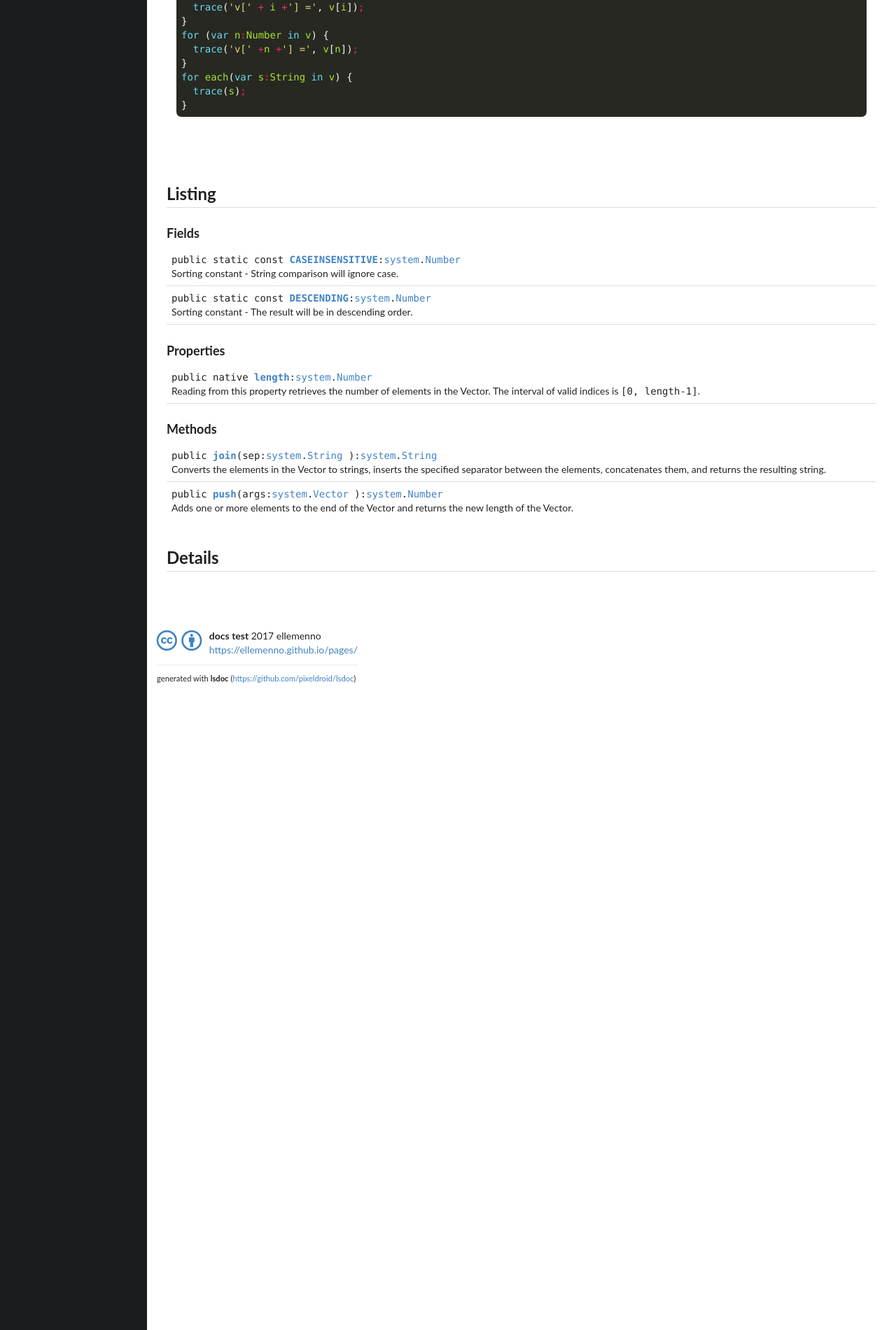
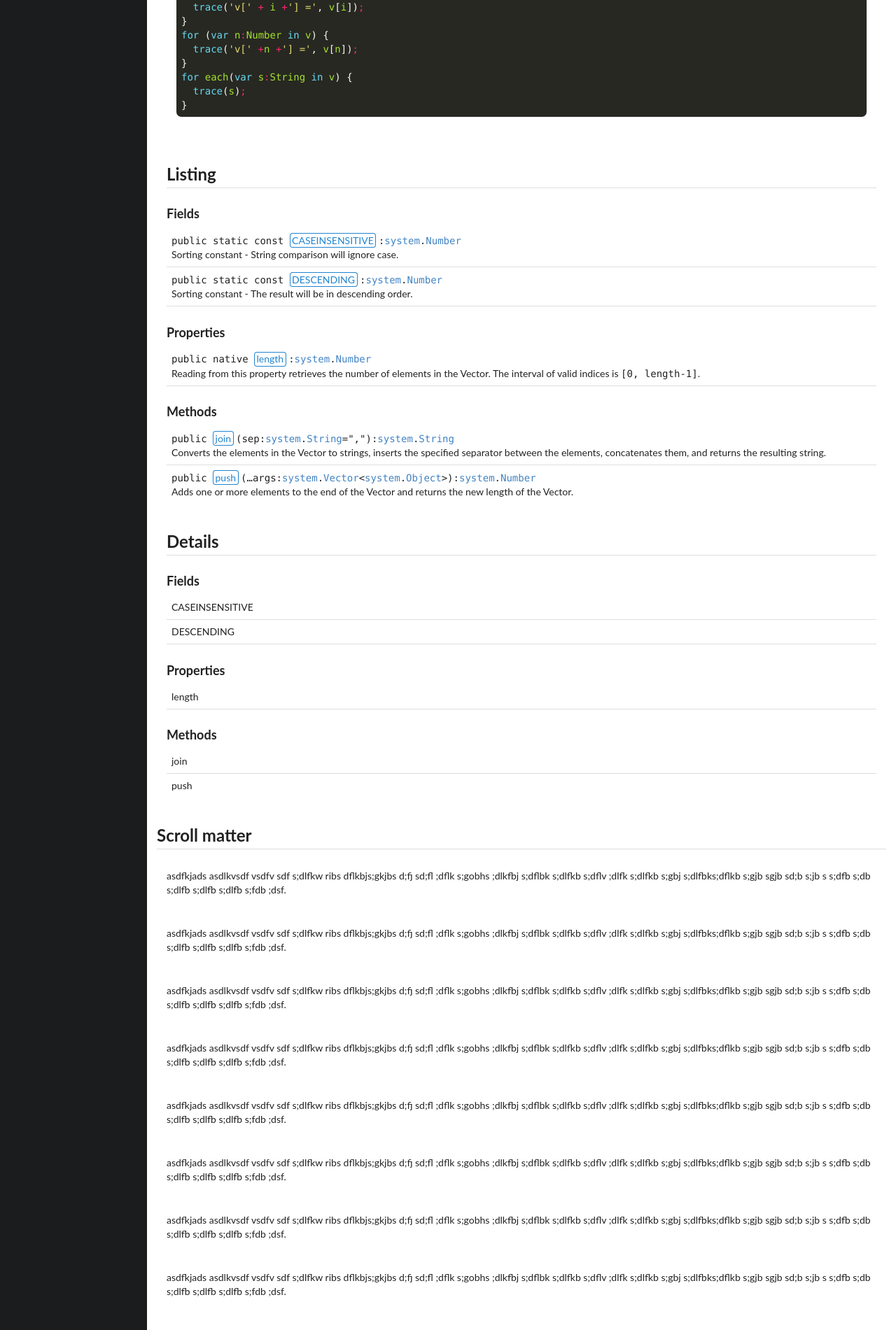
Before and after one commit to ellemenno/pages, a Jekyll site: the page built from docs/_api/system/Vector.html, in a window 1280 px wide. Shown: the part 819-2720 px from the top of the page at 70% size. Built offline with Jekyll 4.4.1, drawn with Linux system fonts in a browser that asks for light colours; some of the changed text lies outside the part shown.

Commit message:
fill out signature for fields, properties, and methods

```diff
--- a/docs/_layouts/type.html
+++ b/docs/_layouts/type.html
@@ -111,8 +111,7 @@ layout: page
 
 </div>
 
-<div class="ui basic segment">
-<a class="anchor" id="listing"></a>
+<div id="listing" class="ui basic segment">
 <h2 class="ui dividing header">Listing</h2>
 
 {% capture newline %}
@@ -120,35 +119,26 @@ layout: page
 
 {% assign attr = "fields|properties|methods" | split: '|'  %}
 {% for a in attr %}
-
 {% if page[a] %}
 <h3 class="ui tight header">{{ a | capitalize }}</h3>
-
-{% comment %}
-name
-attributes
-type
-description
-parameters:
-  - name: args
-    is_var_args: true
-    type: system.Vector
-    template_types: [system.Object]
-    default_value: ","
-{% endcomment %}
-
 {% assign list = page[a] %}
 {% for item in list %}
   {% capture params %}{% if item.parameters %}({%
-    for p in item.parameters
-      %}{{ p.name }}:{% include module_linker.liquid module=p.type base_url=module_url %}{%
+    for p in item.parameters %}{%
+      if p.is_var_args == true %}&hellip;{% endif
+      %}{{ p.name }}:{% capture ml %}{% include module_linker.liquid module=p.type base_url=module_url %}{% endcapture %}{{ ml | rstrip }}{%
+      if p.template_types %}&lt;{% for t in p.template_types %}{% capture ml %}{%
+        include module_linker.liquid module=t base_url=module_url %}{% endcapture %}{{ ml | rstrip }}{%
+        unless forloop.last %}, {% endunless %}{%
+      endfor %}&gt;{% endif %}{%
+      if p.default_value %}={{ p.default_value }}{% endif %}{%
       unless forloop.last %}, {% endunless %}{%
-    endfor
-  %}){% endif %}{% endcapture %}
-  {% capture signature %}{{ item.attributes | join: ' ' }} <strong><a href="#">{{ item.name }}</a></strong>{{ params }}:{% include module_linker.liquid module=item.type base_url=module_url %}{% endcapture %}
+    endfor %}){%
+  endif %}{% endcapture %}
+  {% capture signature %}{{ item.attributes | join: ' ' }} <button onclick="scrollto_anchor('details-{{ item.name }}')" class="ui tight primary basic button">{{ item.name }}</button>{{ params }}:{% include module_linker.liquid module=item.type base_url=module_url %}{% endcapture %}
   {% assign d_lines = item.description | split: newline %}
   {% capture content %}<code>{{ signature }}</code>{{ d_lines | first | markdownify }}{% endcapture %}
-  <div class="ui vertical tight segment">{{ content }}</div>
+  <div class="ui tight vertical segment">{{ content }}</div>
 {% endfor %}
 {% endif %}
 {% endfor %}
@@ -158,10 +148,47 @@ parameters:
 
 <div id="details" class="ui basic segment">
 <h2 class="ui dividing header">Details</h2>
+
+{% assign attr = "fields|properties|methods" | split: '|'  %}
+{% for a in attr %}
+{% if page[a] %}
+<h3 class="ui tight header">{{ a | capitalize }}</h3>
+{% assign list = page[a] %}
+{% for item in list %}
+  <div id="details-{{ item.name }}" class="ui tight vertical segment">{{ item.name }}</div>
+{% endfor %}
+{% endif %}
+{% endfor %}
+
 </div>
+
+<h2 class="ui dividing header">Scroll matter</h2>
+<div class="ui basic segment">asdfkjads asdlkvsdf vsdfv sdf s;dlfkw ribs dflkbjs;gkjbs d;fj sd;fl ;dflk s;gobhs ;dlkfbj s;dflbk s;dlfkb s;dflv ;dlfk s;dlfkb s;gbj s;dlfbks;dflkb s;gjb sgjb sd;b s;jb s s;dfb s;db s;dlfb s;dlfb s;dlfb s;fdb ;dsf.</div>
+<div class="ui basic segment">asdfkjads asdlkvsdf vsdfv sdf s;dlfkw ribs dflkbjs;gkjbs d;fj sd;fl ;dflk s;gobhs ;dlkfbj s;dflbk s;dlfkb s;dflv ;dlfk s;dlfkb s;gbj s;dlfbks;dflkb s;gjb sgjb sd;b s;jb s s;dfb s;db s;dlfb s;dlfb s;dlfb s;fdb ;dsf.</div>
+<div class="ui basic segment">asdfkjads asdlkvsdf vsdfv sdf s;dlfkw ribs dflkbjs;gkjbs d;fj sd;fl ;dflk s;gobhs ;dlkfbj s;dflbk s;dlfkb s;dflv ;dlfk s;dlfkb s;gbj s;dlfbks;dflkb s;gjb sgjb sd;b s;jb s s;dfb s;db s;dlfb s;dlfb s;dlfb s;fdb ;dsf.</div>
+<div class="ui basic segment">asdfkjads asdlkvsdf vsdfv sdf s;dlfkw ribs dflkbjs;gkjbs d;fj sd;fl ;dflk s;gobhs ;dlkfbj s;dflbk s;dlfkb s;dflv ;dlfk s;dlfkb s;gbj s;dlfbks;dflkb s;gjb sgjb sd;b s;jb s s;dfb s;db s;dlfb s;dlfb s;dlfb s;fdb ;dsf.</div>
+<div class="ui basic segment">asdfkjads asdlkvsdf vsdfv sdf s;dlfkw ribs dflkbjs;gkjbs d;fj sd;fl ;dflk s;gobhs ;dlkfbj s;dflbk s;dlfkb s;dflv ;dlfk s;dlfkb s;gbj s;dlfbks;dflkb s;gjb sgjb sd;b s;jb s s;dfb s;db s;dlfb s;dlfb s;dlfb s;fdb ;dsf.</div>
+<div class="ui basic segment">asdfkjads asdlkvsdf vsdfv sdf s;dlfkw ribs dflkbjs;gkjbs d;fj sd;fl ;dflk s;gobhs ;dlkfbj s;dflbk s;dlfkb s;dflv ;dlfk s;dlfkb s;gbj s;dlfbks;dflkb s;gjb sgjb sd;b s;jb s s;dfb s;db s;dlfb s;dlfb s;dlfb s;fdb ;dsf.</div>
+<div class="ui basic segment">asdfkjads asdlkvsdf vsdfv sdf s;dlfkw ribs dflkbjs;gkjbs d;fj sd;fl ;dflk s;gobhs ;dlkfbj s;dflbk s;dlfkb s;dflv ;dlfk s;dlfkb s;gbj s;dlfbks;dflkb s;gjb sgjb sd;b s;jb s s;dfb s;db s;dlfb s;dlfb s;dlfb s;fdb ;dsf.</div>
+<div class="ui basic segment">asdfkjads asdlkvsdf vsdfv sdf s;dlfkw ribs dflkbjs;gkjbs d;fj sd;fl ;dflk s;gobhs ;dlkfbj s;dflbk s;dlfkb s;dflv ;dlfk s;dlfkb s;gbj s;dlfbks;dflkb s;gjb sgjb sd;b s;jb s s;dfb s;db s;dlfb s;dlfb s;dlfb s;fdb ;dsf.</div>
+<div class="ui basic segment">asdfkjads asdlkvsdf vsdfv sdf s;dlfkw ribs dflkbjs;gkjbs d;fj sd;fl ;dflk s;gobhs ;dlkfbj s;dflbk s;dlfkb s;dflv ;dlfk s;dlfkb s;gbj s;dlfbks;dflkb s;gjb sgjb sd;b s;jb s s;dfb s;db s;dlfb s;dlfb s;dlfb s;fdb ;dsf.</div>
+<div class="ui basic segment">asdfkjads asdlkvsdf vsdfv sdf s;dlfkw ribs dflkbjs;gkjbs d;fj sd;fl ;dflk s;gobhs ;dlkfbj s;dflbk s;dlfkb s;dflv ;dlfk s;dlfkb s;gbj s;dlfbks;dflkb s;gjb sgjb sd;b s;jb s s;dfb s;db s;dlfb s;dlfb s;dlfb s;fdb ;dsf.</div>
+<div class="ui basic segment">asdfkjads asdlkvsdf vsdfv sdf s;dlfkw ribs dflkbjs;gkjbs d;fj sd;fl ;dflk s;gobhs ;dlkfbj s;dflbk s;dlfkb s;dflv ;dlfk s;dlfkb s;gbj s;dlfbks;dflkb s;gjb sgjb sd;b s;jb s s;dfb s;db s;dlfb s;dlfb s;dlfb s;fdb ;dsf.</div>
+<div class="ui basic segment">asdfkjads asdlkvsdf vsdfv sdf s;dlfkw ribs dflkbjs;gkjbs d;fj sd;fl ;dflk s;gobhs ;dlkfbj s;dflbk s;dlfkb s;dflv ;dlfk s;dlfkb s;gbj s;dlfbks;dflkb s;gjb sgjb sd;b s;jb s s;dfb s;db s;dlfb s;dlfb s;dlfb s;fdb ;dsf.</div>
+<div class="ui basic segment">asdfkjads asdlkvsdf vsdfv sdf s;dlfkw ribs dflkbjs;gkjbs d;fj sd;fl ;dflk s;gobhs ;dlkfbj s;dflbk s;dlfkb s;dflv ;dlfk s;dlfkb s;gbj s;dlfbks;dflkb s;gjb sgjb sd;b s;jb s s;dfb s;db s;dlfb s;dlfb s;dlfb s;fdb ;dsf.</div>
+<div class="ui basic segment">asdfkjads asdlkvsdf vsdfv sdf s;dlfkw ribs dflkbjs;gkjbs d;fj sd;fl ;dflk s;gobhs ;dlkfbj s;dflbk s;dlfkb s;dflv ;dlfk s;dlfkb s;gbj s;dlfbks;dflkb s;gjb sgjb sd;b s;jb s s;dfb s;db s;dlfb s;dlfb s;dlfb s;fdb ;dsf.</div>
+<div class="ui basic segment">asdfkjads asdlkvsdf vsdfv sdf s;dlfkw ribs dflkbjs;gkjbs d;fj sd;fl ;dflk s;gobhs ;dlkfbj s;dflbk s;dlfkb s;dflv ;dlfk s;dlfkb s;gbj s;dlfbks;dflkb s;gjb sgjb sd;b s;jb s s;dfb s;db s;dlfb s;dlfb s;dlfb s;fdb ;dsf.</div>
+<div class="ui basic segment">asdfkjads asdlkvsdf vsdfv sdf s;dlfkw ribs dflkbjs;gkjbs d;fj sd;fl ;dflk s;gobhs ;dlkfbj s;dflbk s;dlfkb s;dflv ;dlfk s;dlfkb s;gbj s;dlfbks;dflkb s;gjb sgjb sd;b s;jb s s;dfb s;db s;dlfb s;dlfb s;dlfb s;fdb ;dsf.</div>
+<div class="ui basic segment">asdfkjads asdlkvsdf vsdfv sdf s;dlfkw ribs dflkbjs;gkjbs d;fj sd;fl ;dflk s;gobhs ;dlkfbj s;dflbk s;dlfkb s;dflv ;dlfk s;dlfkb s;gbj s;dlfbks;dflkb s;gjb sgjb sd;b s;jb s s;dfb s;db s;dlfb s;dlfb s;dlfb s;fdb ;dsf.</div>
+<div class="ui basic segment">asdfkjads asdlkvsdf vsdfv sdf s;dlfkw ribs dflkbjs;gkjbs d;fj sd;fl ;dflk s;gobhs ;dlkfbj s;dflbk s;dlfkb s;dflv ;dlfk s;dlfkb s;gbj s;dlfbks;dflkb s;gjb sgjb sd;b s;jb s s;dfb s;db s;dlfb s;dlfb s;dlfb s;fdb ;dsf.</div>
+<div class="ui basic segment">asdfkjads asdlkvsdf vsdfv sdf s;dlfkw ribs dflkbjs;gkjbs d;fj sd;fl ;dflk s;gobhs ;dlkfbj s;dflbk s;dlfkb s;dflv ;dlfk s;dlfkb s;gbj s;dlfbks;dflkb s;gjb sgjb sd;b s;jb s s;dfb s;db s;dlfb s;dlfb s;dlfb s;fdb ;dsf.</div>
 
 
 <script type="text/javascript">
+scrollto_anchor = function(anchor_name) {
+  window.location.hash = anchor_name;
+  return false;
+};
 toc_init = function() {
   $('.ui.accordion').accordion();
   // $('.ui.sticky')
```
